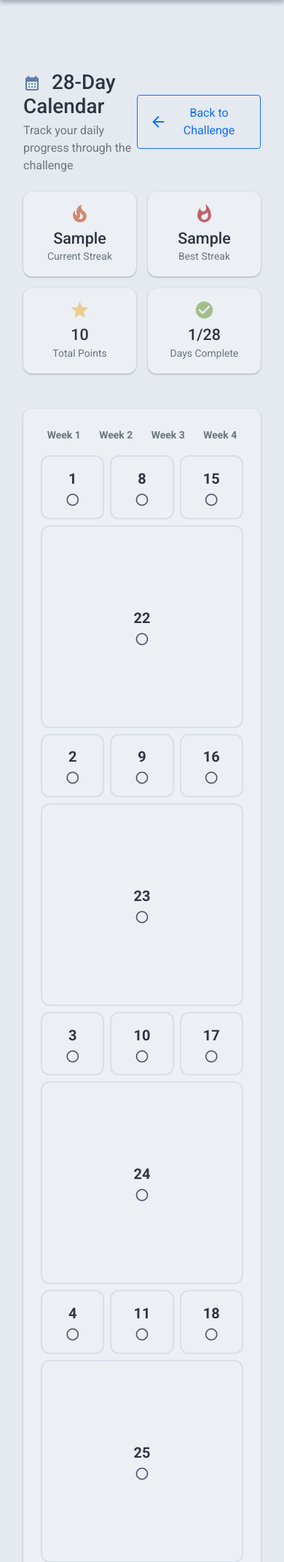
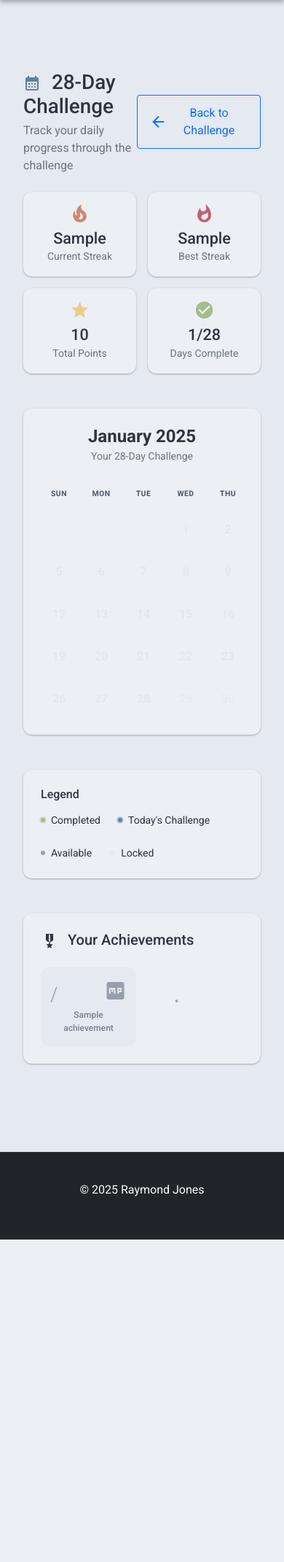
Before and after one commit to RaymondRJones/my-leetcode-roadmap, a Flask app: template templates/challenge/calendar.html in a window 390 px wide. Shown: the part 119-2260 px from the top of the page at 73% size. After the commit the page ends 1818 px from the top, so only its background shows below. Run offline with Flask 3, Linux system fonts and the light colour scheme; the template is opened without the code that fills it: most values are stand-ins (such as "Sample title", 1, 10 or a date in 2020); some libraries are stand-ins or nearby versions.

Commit message:
Redesign challenge calendar as January 2025 calendar view
- 7-column grid layout with Sun-Sat headers
- Grayed out day numbers by default
- Colored status dots beneath numbers:
  - Green dot: completed days
  - Blue pulsing dot: current day's challenge
  - Gray dot: available days
  - No dot: locked/future days
- Empty cells before Jan 1st (starts Wednesday)
- Days 29-31 shown as inactive (not part of challenge)
- Responsive design for mobile

Co-Authored-By: Claude Opus 4.5 <noreply@anthropic.com>

```diff
--- a/templates/challenge/calendar.html
+++ b/templates/challenge/calendar.html
@@ -9,7 +9,7 @@
         <div>
             <h1 class="mb-1">
                 <span class="material-icons me-2" style="vertical-align: middle; color: var(--md-primary);">calendar_month</span>
-                28-Day Calendar
+                28-Day Challenge
             </h1>
             <p class="text-muted mb-0">Track your daily progress through the challenge</p>
         </div>
@@ -45,66 +45,76 @@
         <div class="col-6 col-md-3">
             <div class="md-card p-3 text-center">
                 <span class="material-icons mb-1" style="font-size: 28px; color: var(--nord14);">check_circle</span>
-                <h4 class="mb-0">{{ challenge_data.days_completed|length or 0 }}/28</h4>
+                <h4 class="mb-0">{{ challenge_data.days_completed|length if challenge_data.days_completed else 0 }}/28</h4>
                 <small class="text-muted">Days Complete</small>
             </div>
         </div>
     </div>
 
-    <!-- Calendar Grid -->
+    <!-- Calendar -->
     <div class="md-card p-4 mb-5">
-        <!-- Week Headers -->
-        <div class="row g-2 mb-3 text-center">
-            <div class="col"><small class="text-muted fw-bold">Week 1</small></div>
-            <div class="col"><small class="text-muted fw-bold">Week 2</small></div>
-            <div class="col"><small class="text-muted fw-bold">Week 3</small></div>
-            <div class="col"><small class="text-muted fw-bold">Week 4</small></div>
+        <!-- Month Header -->
+        <div class="text-center mb-4">
+            <h3 class="calendar-month-title mb-0">January 2025</h3>
+            <small class="text-muted">Your 28-Day Challenge</small>
         </div>
 
-        <!-- Calendar Days - 7 rows x 4 columns -->
-        {% for row in range(7) %}
-        <div class="row g-2 mb-2">
-            {% for week in range(4) %}
-            {% set day_num = week * 7 + row + 1 %}
-            {% if day_num <= 28 %}
-            {% set day_info = calendar_days[day_num - 1] %}
-            <div class="col">
-                {% if day_info.is_locked %}
-                <!-- Locked Day -->
-                <div class="calendar-day locked" title="Day {{ day_num }} - Locked">
-                    <div class="day-number">{{ day_num }}</div>
-                    <span class="material-icons day-icon">lock</span>
-                </div>
-                {% elif day_info.is_completed %}
-                <!-- Completed Day -->
-                <a href="/challenge/day/{{ day_num }}" class="text-decoration-none">
-                    <div class="calendar-day completed" title="Day {{ day_num }} - Completed">
-                        <div class="day-number">{{ day_num }}</div>
-                        <span class="material-icons day-icon">check_circle</span>
-                    </div>
-                </a>
-                {% elif day_info.is_current %}
-                <!-- Current Day -->
-                <a href="/challenge/day/{{ day_num }}" class="text-decoration-none">
-                    <div class="calendar-day current" title="Day {{ day_num }} - Today's Challenge">
-                        <div class="day-number">{{ day_num }}</div>
-                        <span class="material-icons day-icon">play_circle</span>
-                    </div>
-                </a>
-                {% else %}
-                <!-- Available (missed) Day -->
-                <a href="/challenge/day/{{ day_num }}" class="text-decoration-none">
-                    <div class="calendar-day available" title="Day {{ day_num }} - Available">
-                        <div class="day-number">{{ day_num }}</div>
-                        <span class="material-icons day-icon">radio_button_unchecked</span>
-                    </div>
-                </a>
-                {% endif %}
+        <!-- Day of Week Headers -->
+        <div class="calendar-grid">
+            <div class="calendar-header">Sun</div>
+            <div class="calendar-header">Mon</div>
+            <div class="calendar-header">Tue</div>
+            <div class="calendar-header">Wed</div>
+            <div class="calendar-header">Thu</div>
+            <div class="calendar-header">Fri</div>
+            <div class="calendar-header">Sat</div>
+
+            <!-- Empty cells before January 1st (Wednesday) -->
+            <div class="calendar-cell empty"></div>
+            <div class="calendar-cell empty"></div>
+            <div class="calendar-cell empty"></div>
+
+            <!-- Calendar Days 1-28 (Jan 1 starts on Wednesday) -->
+            {% for day_num in range(1, 29) %}
+            {% set day_info = calendar_days[day_num - 1] if calendar_days and day_num <= calendar_days|length else {} %}
+            {% set is_completed = day_info.is_completed if day_info else false %}
+            {% set is_current = day_info.is_current if day_info else false %}
+            {% set is_locked = day_info.is_locked if day_info else true %}
+            {% set is_available = not is_locked and not is_completed and not is_current %}
+
+            {% if is_locked %}
+            <div class="calendar-cell locked" title="Day {{ day_num }} - Locked">
+                <span class="calendar-day-number">{{ day_num }}</span>
             </div>
+            {% elif is_current %}
+            <a href="/challenge/day/{{ day_num }}" class="calendar-cell current" title="Day {{ day_num }} - Today's Challenge">
+                <span class="calendar-day-number">{{ day_num }}</span>
+                <span class="status-dot current-dot"></span>
+            </a>
+            {% elif is_completed %}
+            <a href="/challenge/day/{{ day_num }}" class="calendar-cell completed" title="Day {{ day_num }} - Completed">
+                <span class="calendar-day-number">{{ day_num }}</span>
+                <span class="status-dot completed-dot"></span>
+            </a>
+            {% else %}
+            <a href="/challenge/day/{{ day_num }}" class="calendar-cell available" title="Day {{ day_num }} - Available">
+                <span class="calendar-day-number">{{ day_num }}</span>
+                <span class="status-dot available-dot"></span>
+            </a>
             {% endif %}
             {% endfor %}
+
+            <!-- Remaining days of January (29-31) shown but not part of challenge -->
+            <div class="calendar-cell inactive">
+                <span class="calendar-day-number">29</span>
+            </div>
+            <div class="calendar-cell inactive">
+                <span class="calendar-day-number">30</span>
+            </div>
+            <div class="calendar-cell inactive">
+                <span class="calendar-day-number">31</span>
+            </div>
         </div>
-        {% endfor %}
     </div>
 
     <!-- Legend -->
@@ -112,19 +122,19 @@
         <h6 class="mb-3">Legend</h6>
         <div class="d-flex flex-wrap gap-4">
             <div class="d-flex align-items-center">
-                <div class="calendar-day-mini completed me-2"></div>
+                <span class="status-dot completed-dot me-2" style="position: static;"></span>
                 <span class="small">Completed</span>
             </div>
             <div class="d-flex align-items-center">
-                <div class="calendar-day-mini current me-2"></div>
-                <span class="small">Current Day</span>
+                <span class="status-dot current-dot me-2" style="position: static; animation: none;"></span>
+                <span class="small">Today's Challenge</span>
             </div>
             <div class="d-flex align-items-center">
-                <div class="calendar-day-mini available me-2"></div>
+                <span class="status-dot available-dot me-2" style="position: static;"></span>
                 <span class="small">Available</span>
             </div>
             <div class="d-flex align-items-center">
-                <div class="calendar-day-mini locked me-2"></div>
+                <span class="legend-locked me-2"></span>
                 <span class="small">Locked</span>
             </div>
         </div>
@@ -150,109 +160,159 @@
 </div>
 
 <style>
-/* Calendar Day Styles */
-.calendar-day {
+/* Calendar Grid */
+.calendar-grid {
+    display: grid;
+    grid-template-columns: repeat(7, 1fr);
+    gap: 8px;
+}
+
+.calendar-month-title {
+    font-size: 1.5rem;
+    font-weight: 600;
+    color: var(--md-on-surface);
+}
+
+/* Day of Week Headers */
+.calendar-header {
+    text-align: center;
+    font-size: 0.75rem;
+    font-weight: 600;
+    color: var(--nord3);
+    text-transform: uppercase;
+    padding: 8px 0;
+    letter-spacing: 0.5px;
+}
+
+/* Calendar Cells */
+.calendar-cell {
     aspect-ratio: 1;
     display: flex;
     flex-direction: column;
     align-items: center;
     justify-content: center;
     border-radius: 12px;
-    background: var(--md-surface);
-    border: 2px solid var(--md-outline);
+    text-decoration: none;
+    position: relative;
     transition: all 0.2s ease;
-    cursor: pointer;
-    min-height: 80px;
+    min-height: 60px;
 }
 
-.calendar-day:hover {
-    transform: translateY(-2px);
-    box-shadow: var(--md-elevation-2);
+.calendar-cell.empty {
+    background: transparent;
 }
 
-.calendar-day .day-number {
+/* Day Numbers - Grayed out by default */
+.calendar-day-number {
     font-size: 1.25rem;
-    font-weight: 600;
-    color: var(--md-on-surface);
+    font-weight: 500;
+    color: var(--nord4);
+    transition: color 0.2s ease;
 }
 
-.calendar-day .day-icon {
-    font-size: 20px;
-    margin-top: 4px;
+/* Status Dots */
+.status-dot {
+    width: 8px;
+    height: 8px;
+    border-radius: 50%;
+    position: absolute;
+    bottom: 10px;
 }
 
-/* Completed */
-.calendar-day.completed {
-    background: linear-gradient(135deg, var(--nord14), #8fbc8f);
-    border-color: var(--nord14);
+/* Completed - Green dot */
+.status-dot.completed-dot {
+    background: var(--nord14);
+    box-shadow: 0 0 0 2px rgba(163, 190, 140, 0.3);
 }
 
-.calendar-day.completed .day-number,
-.calendar-day.completed .day-icon {
-    color: white;
+/* Current - Blue pulsing dot */
+.status-dot.current-dot {
+    background: var(--md-primary);
+    box-shadow: 0 0 0 2px rgba(94, 129, 172, 0.3);
+    animation: pulse 2s infinite;
 }
 
-/* Current */
-.calendar-day.current {
-    border-color: var(--md-primary);
-    border-width: 3px;
-    box-shadow: 0 0 0 3px rgba(94, 129, 172, 0.3);
+@keyframes pulse {
+    0%, 100% {
+        box-shadow: 0 0 0 2px rgba(94, 129, 172, 0.3);
+    }
+    50% {
+        box-shadow: 0 0 0 6px rgba(94, 129, 172, 0.1);
+    }
 }
 
-.calendar-day.current .day-icon {
-    color: var(--md-primary);
+/* Available - Gray dot */
+.status-dot.available-dot {
+    background: var(--nord3);
+    opacity: 0.5;
 }
 
-/* Available */
-.calendar-day.available {
-    background: var(--md-surface);
+/* Legend locked indicator */
+.legend-locked {
+    width: 8px;
+    height: 8px;
+    border-radius: 50%;
+    background: var(--nord4);
+    opacity: 0.3;
 }
 
-.calendar-day.available .day-icon {
+/* Completed days */
+.calendar-cell.completed {
+    cursor: pointer;
+}
+
+.calendar-cell.completed:hover {
+    background: rgba(163, 190, 140, 0.1);
+}
+
+.calendar-cell.completed .calendar-day-number {
+    color: var(--nord14);
+    font-weight: 600;
+}
+
+/* Current day */
+.calendar-cell.current {
+    cursor: pointer;
+    background: rgba(94, 129, 172, 0.08);
+    border: 2px solid var(--md-primary);
+}
+
+.calendar-cell.current:hover {
+    background: rgba(94, 129, 172, 0.15);
+}
+
+.calendar-cell.current .calendar-day-number {
+    color: var(--md-primary);
+    font-weight: 700;
+}
+
+/* Available days */
+.calendar-cell.available {
+    cursor: pointer;
+}
+
+.calendar-cell.available:hover {
+    background: rgba(76, 86, 106, 0.08);
+}
+
+.calendar-cell.available .calendar-day-number {
     color: var(--nord3);
 }
 
-/* Locked */
-.calendar-day.locked {
-    opacity: 0.5;
+/* Locked days */
+.calendar-cell.locked {
     cursor: not-allowed;
-    background: var(--nord4);
 }
 
-.calendar-day.locked:hover {
-    transform: none;
-    box-shadow: none;
+.calendar-cell.locked .calendar-day-number {
+    color: var(--nord4);
+    opacity: 0.5;
 }
 
-.calendar-day.locked .day-icon {
-    color: var(--nord3);
-}
-
-/* Mini legend items */
-.calendar-day-mini {
-    width: 24px;
-    height: 24px;
-    border-radius: 6px;
-    border: 2px solid var(--md-outline);
-}
-
-.calendar-day-mini.completed {
-    background: var(--nord14);
-    border-color: var(--nord14);
-}
-
-.calendar-day-mini.current {
-    border-color: var(--md-primary);
-    border-width: 3px;
-}
-
-.calendar-day-mini.available {
-    background: var(--md-surface);
-}
-
-.calendar-day-mini.locked {
-    opacity: 0.5;
-    background: var(--nord4);
+/* Inactive days (29-31) */
+.calendar-cell.inactive .calendar-day-number {
+    color: var(--nord4);
+    opacity: 0.3;
 }
 
 /* Achievement Badges */
@@ -262,7 +322,7 @@
     align-items: center;
     padding: 16px;
     border-radius: 12px;
-    background: var(--nord4);
+    background: var(--nord5);
     text-align: center;
     transition: all 0.2s ease;
 }
@@ -275,20 +335,45 @@
     font-size: 32px;
     color: var(--nord3);
     margin-bottom: 8px;
+    opacity: 0.5;
 }
 
 .achievement-badge.unlocked .achievement-icon {
     color: white;
+    opacity: 1;
 }
 
 .achievement-badge .achievement-name {
     font-size: 0.75rem;
     font-weight: 500;
     color: var(--nord3);
+    opacity: 0.7;
 }
 
 .achievement-badge.unlocked .achievement-name {
     color: white;
+    opacity: 1;
+}
+
+/* Responsive adjustments */
+@media (max-width: 576px) {
+    .calendar-cell {
+        min-height: 50px;
+    }
+
+    .calendar-day-number {
+        font-size: 1rem;
+    }
+
+    .status-dot {
+        width: 6px;
+        height: 6px;
+        bottom: 6px;
+    }
+
+    .calendar-header {
+        font-size: 0.65rem;
+    }
 }
 </style>
 {% endblock %}
```
